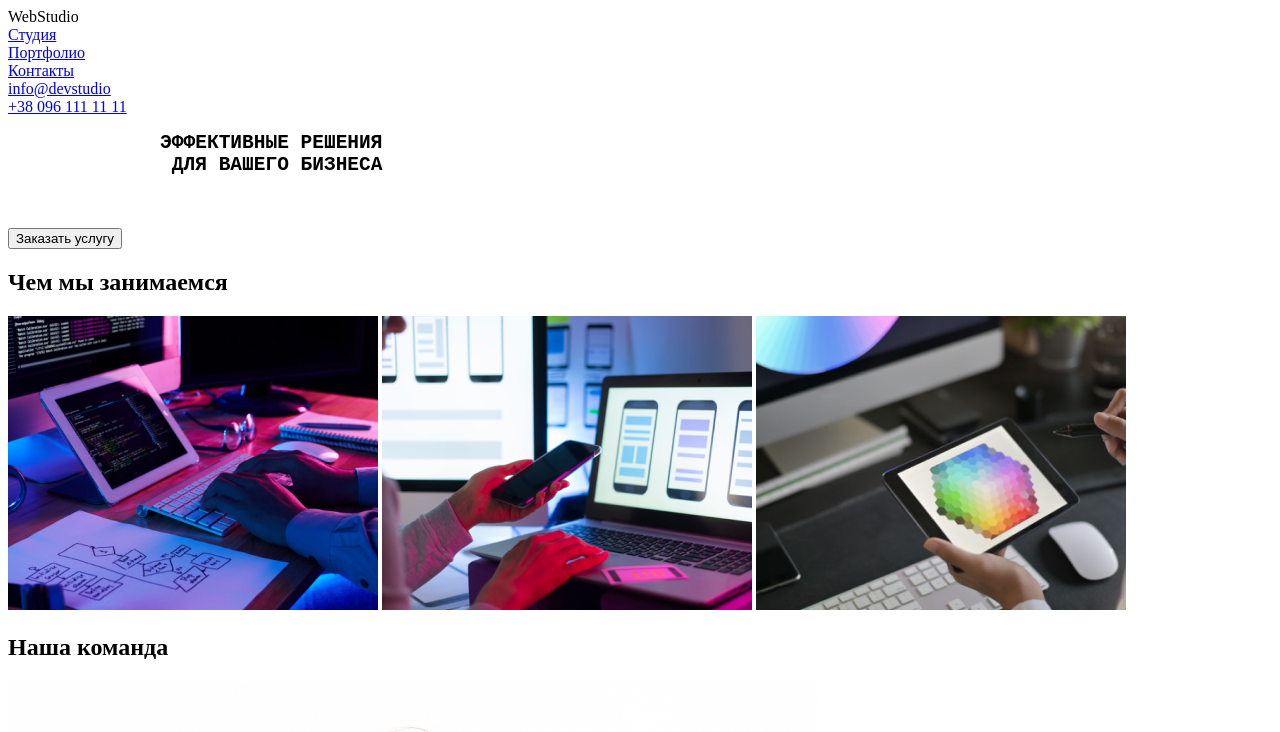
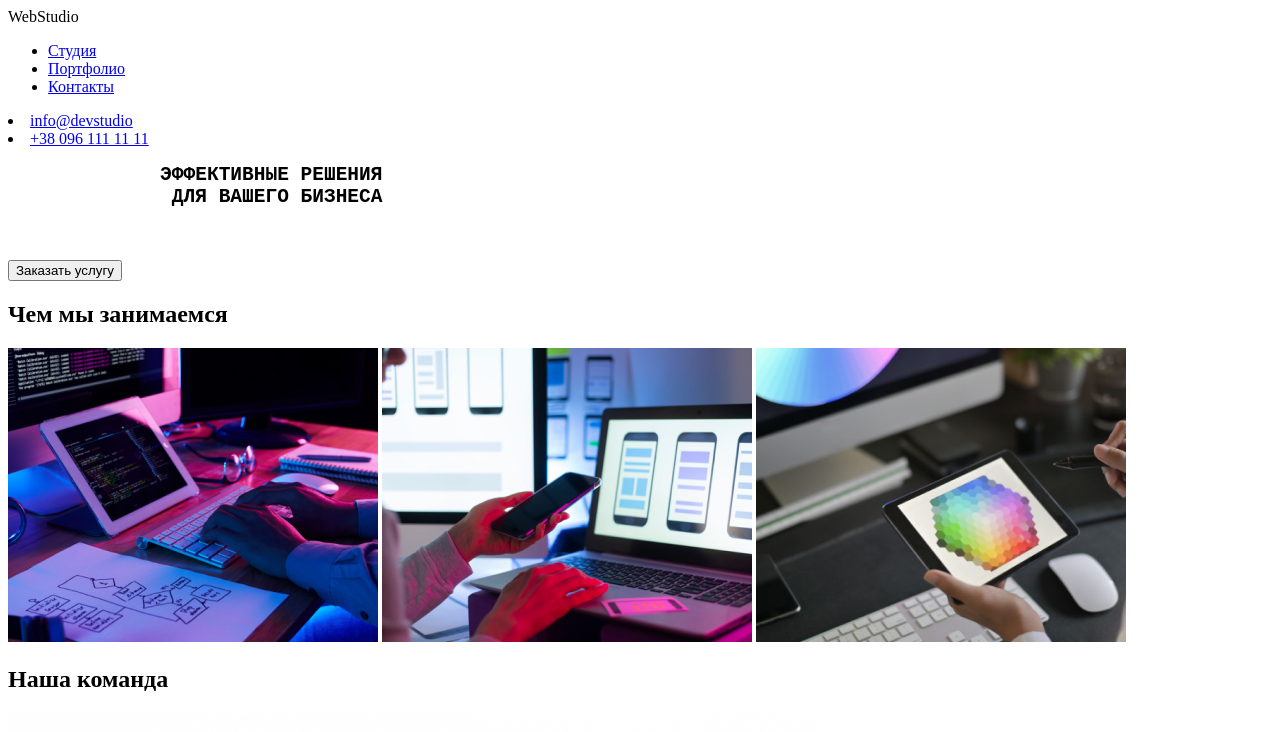
Before and after one commit to Jemilevich/goit-markup-hw-01, a plain HTML site: page index.html in a window 1280 px wide. Shown: the top 732 px of the page. Drawn offline with Linux system fonts and the light colour scheme.

Commit message:
Корректировка

```diff
--- a/css/styles.css
+++ b/css/styles.css
@@ -26,6 +26,7 @@
   position: absolute;
   width: 1600px;
   height: 648px;
+  text-align: center;
 }
 .our-team {
   position: absolute;
--- a/index.html
+++ b/index.html
@@ -13,13 +13,14 @@
 
 
     <header class="section"><nav> WebStudio
-    <div><a href="link">Студия</a></div>
-    <div><a href="link">Портфолио</a></div>
-    <div><a href="link">Контакты</a></div>
+<ul>
+      <li>  <a href="link">Студия</a> </li>
+    <li><a href="link">Портфолио</a></li>
+    <li><a href="link">Контакты</a></li>
     </nav>
-    <div><a href="link">info@devstudio</a></div>
-    <div><a href="phone-number">+38 096 111 11 11</a></div></header>
-
+    <li><a href="link">info@devstudio</a></li>
+    <li><a href="phone-number">+38 096 111 11 11</a></li></header>
+</ul>
 
 
 <section>
```
